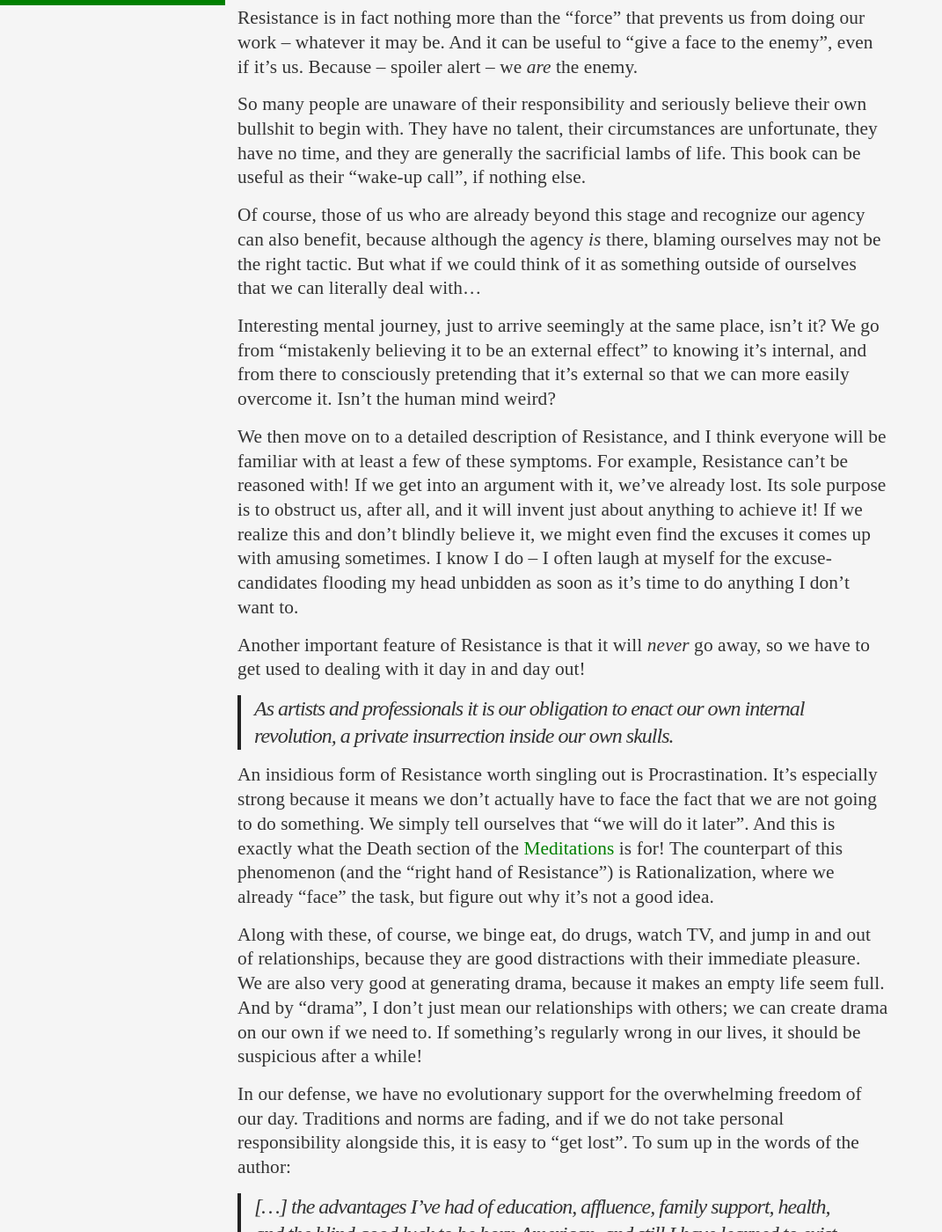
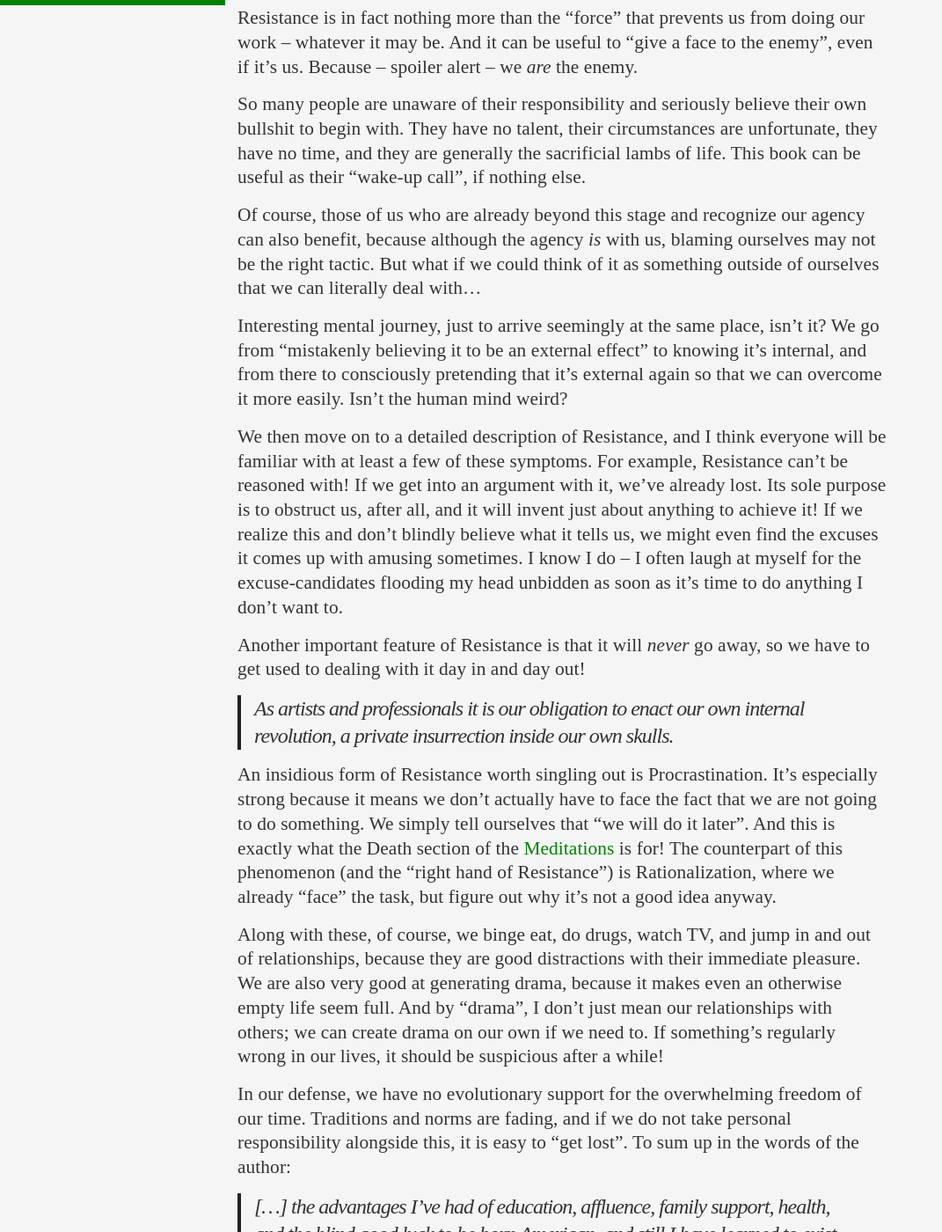
Before and after one commit to mrzealot/preprocessorblog, a Jekyll site: the page built from _posts/2022-11-06-steven-pressfield-the-war-of-art.md, in a window 1280 px wide and 1400 px high, scrolled down 1074 px. Shown: the whole window at 88% size, without its empty margins (0-1071 px from the left). Built offline with Jekyll 4.4.1, drawn with Linux system fonts in a browser that asks for light colours; some of the changed text lies outside the part shown.

Commit message:
War of art review

```diff
--- a/_posts/2022-11-06-steven-pressfield-the-war-of-art.md
+++ b/_posts/2022-11-06-steven-pressfield-the-war-of-art.md
@@ -17,7 +17,7 @@ Unlike Sun Tzu, however, here we're not going to war in an artistic manner, but
 
 1. There's this [Resistance](#resistance) thing, it takes all sorts of forms, and it fucks up your life;
 
-2. Be a [Professional](#professionality), fuck Resistance, do it anyway, put the work in; and
+2. Be a [Professional](#professionalism), fuck Resistance, do it anyway, put the work in; and
 
 3. If you do it right (and enough!), then even [Inspiration](#inspiration) might strike from time to time.
 
@@ -44,25 +44,25 @@ Resistance is in fact nothing more than the "force" that prevents us from doing
 
 So many people are unaware of their responsibility and seriously believe their own bullshit to begin with. They have no talent, their circumstances are unfortunate, they have no time, and they are generally the sacrificial lambs of life. This book can be useful as their "wake-up call", if nothing else.
 
-Of course, those of us who are already beyond this stage and recognize our agency can also benefit, because although the agency *is* there, blaming ourselves may not be the right tactic. But what if we could think of it as something outside of ourselves that we can literally deal with...
+Of course, those of us who are already beyond this stage and recognize our agency can also benefit, because although the agency *is* with us, blaming ourselves may not be the right tactic. But what if we could think of it as something outside of ourselves that we can literally deal with...
 
-Interesting mental journey, just to arrive seemingly at the same place, isn't it? We go from "mistakenly believing it to be an external effect" to knowing it's internal, and from there to consciously pretending that it's external so that we can more easily overcome it. Isn't the human mind weird?
+Interesting mental journey, just to arrive seemingly at the same place, isn't it? We go from "mistakenly believing it to be an external effect" to knowing it's internal, and from there to consciously pretending that it's external again so that we can overcome it more easily. Isn't the human mind weird?
 
-We then move on to a detailed description of Resistance, and I think everyone will be familiar with at least a few of these symptoms. For example, Resistance can't be reasoned with! If we get into an argument with it, we've already lost. Its sole purpose is to obstruct us, after all, and it will invent just about anything to achieve it! If we realize this and don't blindly believe it, we might even find the excuses it comes up with amusing sometimes. I know I do -- I often laugh at myself for the excuse-candidates flooding my head unbidden as soon as it's time to do anything I don't want to.
+We then move on to a detailed description of Resistance, and I think everyone will be familiar with at least a few of these symptoms. For example, Resistance can't be reasoned with! If we get into an argument with it, we've already lost. Its sole purpose is to obstruct us, after all, and it will invent just about anything to achieve it! If we realize this and don't blindly believe what it tells us, we might even find the excuses it comes up with amusing sometimes. I know I do -- I often laugh at myself for the excuse-candidates flooding my head unbidden as soon as it's time to do anything I don't want to.
 
 Another important feature of Resistance is that it will *never* go away, so we have to get used to dealing with it day in and day out!
 
 > As artists and professionals it is our obligation to enact our own internal revolution, a private insurrection inside our own skulls.
 
-An insidious form of Resistance worth singling out is Procrastination. It's especially strong because it means we don't actually have to face the fact that we are not going to do something. We simply tell ourselves that "we will do it later". And this is exactly what the Death section of the [Meditations]({% post_url 2022-10-21-marcus-aurelius-meditations %}#death) is for! The counterpart of this phenomenon (and the "right hand of Resistance") is Rationalization, where we already "face" the task, but figure out why it's not a good idea.
+An insidious form of Resistance worth singling out is Procrastination. It's especially strong because it means we don't actually have to face the fact that we are not going to do something. We simply tell ourselves that "we will do it later". And this is exactly what the Death section of the [Meditations]({% post_url 2022-10-21-marcus-aurelius-meditations %}#death) is for! The counterpart of this phenomenon (and the "right hand of Resistance") is Rationalization, where we already "face" the task, but figure out why it's not a good idea anyway.
 
-Along with these, of course, we binge eat, do drugs, watch TV, and jump in and out of relationships, because they are good distractions with their immediate pleasure. We are also very good at generating drama, because it makes an empty life seem full. And by "drama", I don't just mean our relationships with others; we can create drama on our own if we need to. If something's regularly wrong in our lives, it should be suspicious after a while!
+Along with these, of course, we binge eat, do drugs, watch TV, and jump in and out of relationships, because they are good distractions with their immediate pleasure. We are also very good at generating drama, because it makes even an otherwise empty life seem full. And by "drama", I don't just mean our relationships with others; we can create drama on our own if we need to. If something's regularly wrong in our lives, it should be suspicious after a while!
 
-In our defense, we have no evolutionary support for the overwhelming freedom of our day. Traditions and norms are fading, and if we do not take personal responsibility alongside this, it is easy to "get lost". To sum up in the words of the author:
+In our defense, we have no evolutionary support for the overwhelming freedom of our time. Traditions and norms are fading, and if we do not take personal responsibility alongside this, it is easy to "get lost". To sum up in the words of the author:
 
 > [...] the advantages I've had of education, affluence, family support, health, and the blind good luck to be born American, and still I have learned to exist as an autonomous individual, if indeed I have, only by a whisker [...]
 
-It's also an interesting observation that people who criticize others left and right are most often those who are not living their "authentic" lives themselves. Those who are OK inside usually either shut up or encourage. And it's not a bad rule of thumb either that the more we fear something, the more likely it becomes that that's exactly we'd need to be dealing with. If we didn't care, you wouldn't be afraid.
+It's also an interesting observation that people who criticize others left and right are most often those who are not living their "authentic" lives themselves. Those who are OK inside usually either shut up or encourage. And it's not a bad rule of thumb either that the more we fear something, the more likely it becomes that that's exactly what we'd need to be dealing with. If we didn't care, you wouldn't be afraid, right?
 
 > The athlete knows the day will never come when he wakes up pain-free. He has to play hurt.
 
```
Also changed, not shown: other parts of _posts/2022-11-06-steven-pressfield-the-war-of-art.md (+18 -10 lines).
